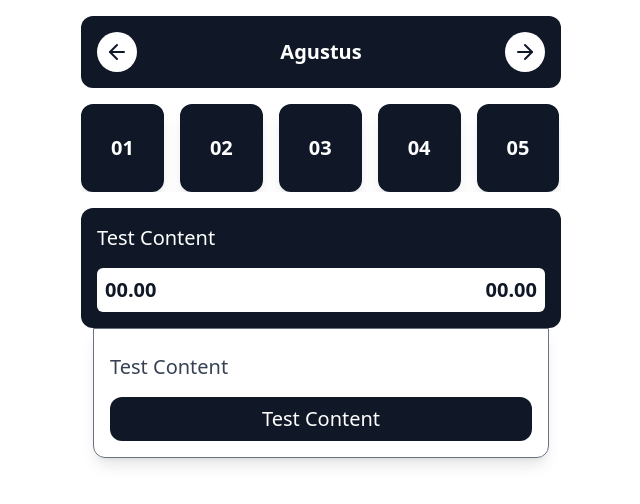
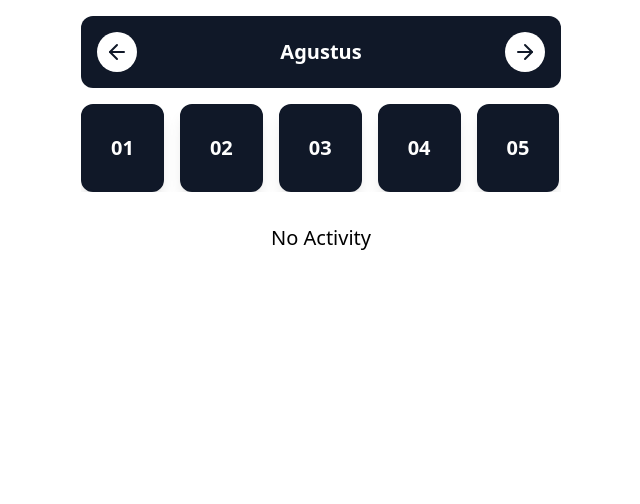
Before and after one commit to AryAntara/excel-schedule, a SvelteKit app: page / in a window 1280 px wide. Shown: the top 504 px of the page, without its empty margins (319-959 px from the left). Built offline with nearby package versions, Linux system fonts and the light colour scheme.

Commit message:
remove test activity from initial activities array

```diff
--- a/src/routes/+page.svelte
+++ b/src/routes/+page.svelte
@@ -5,13 +5,7 @@
 	import { ArrowLeft, ArrowRight } from 'lucide-svelte/icons';
 
 	let activities = writable<Array<Activity>>([
-		{
-			content: 'Test Content',
-			startTime: '00.00',
-			endTime: '00.00',
-			notes: 'Test Content',
-			status: 'Test Content'
-		}
+
 	]);
 	let activeMonth = writable(8);
 	let activeDate = writable<number>(-1);
```
